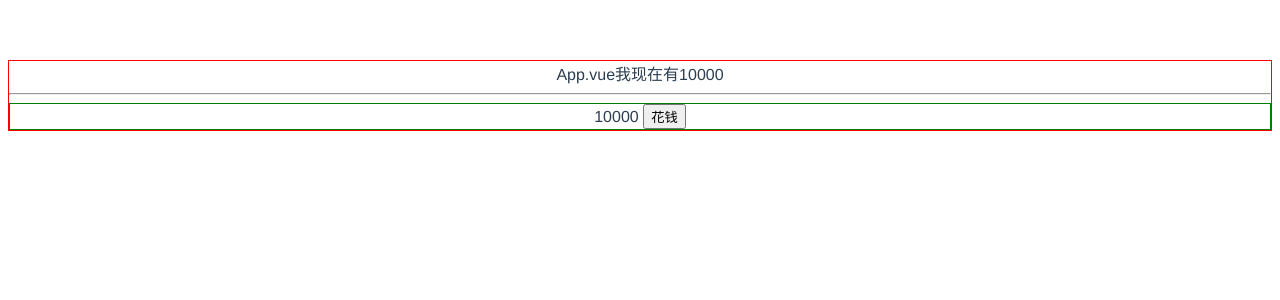
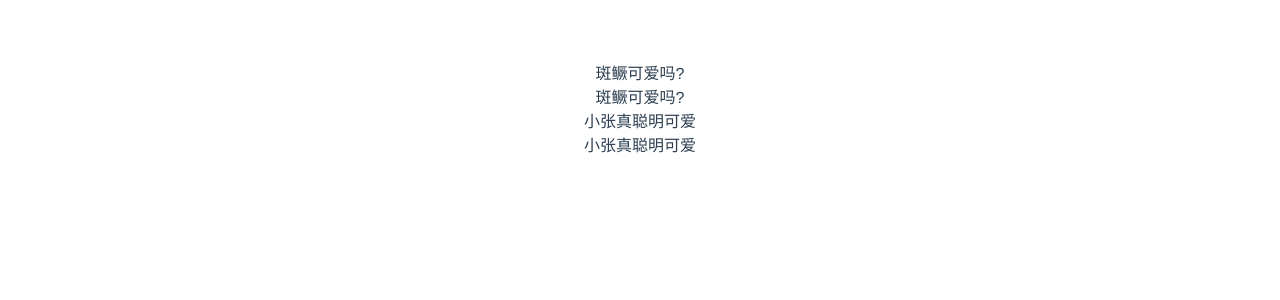
Before and after one commit to zhanana/vue-demo-1, a Vue app: page / in a window 1280 px wide. Shown: the top 300 px of the page. Built offline with nearby package versions, Linux system fonts and the light colour scheme.

Commit message:
全局变量与局部变量的定义与使用

```diff
--- a/src/App.vue
+++ b/src/App.vue
@@ -1,17 +1,19 @@
 <template>
   <div id="app">
-    <Demo7 />
+    <Demo8 />
+    <div v-x>小张真聪明可爱</div>
+    <div v-y>小张真聪明可爱</div>
   </div>
 </template>
 
 <script>
 
-import Demo7 from './components/Demo7.vue'
+import Demo8 from './components/Demo8.vue'
 
 export default {
   name: 'App',
   components: {
-    Demo7
+    Demo8
   },
   data(){
     return{
--- /dev/null
+++ b/src/components/Demo8.vue
@@ -0,0 +1,47 @@
+<template>
+    <div class="container">
+        <div v-x>斑鳜可爱吗?</div>
+        <div v-y>斑鳜可爱吗?</div>
+    </div>
+</template>
+
+<script>
+export default {
+    name:'',
+    directives:{
+        'y':{
+            inserted(el){
+                el.addEventListener('click',()=>{console.log('不可爱')})
+            }
+        }
+    },
+    // 定义局部变量，只能在这个组件里调用
+    components: {
+
+    },
+    data() {
+        return {
+
+        };
+    },
+    computed: {
+
+    },
+    watch: {
+
+    },
+    created() {
+
+    },
+    mounted() {
+
+    },
+    methods: {
+
+    },
+};
+</script>
+
+<style scoped >
+
+</style>
--- a/src/main.js
+++ b/src/main.js
@@ -3,6 +3,13 @@
 
 Vue.config.productionTip = false
 
+// 定义全局变量，当用户点击页面的元素时打印出‘可爱’，每个组件都可以用
+Vue.directive('x',{
+  inserted:function(el){
+    el.addEventListener('click',()=>{console.log('可爱')})
+  },
+})
+
 new Vue({
   render: h => h(App),
 }).$mount('#app')
```
